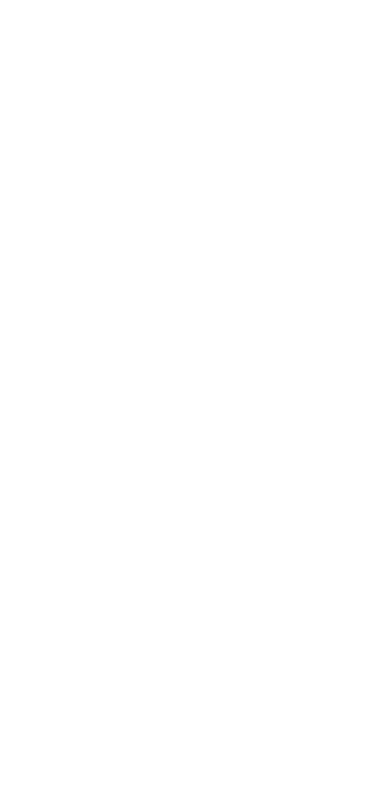
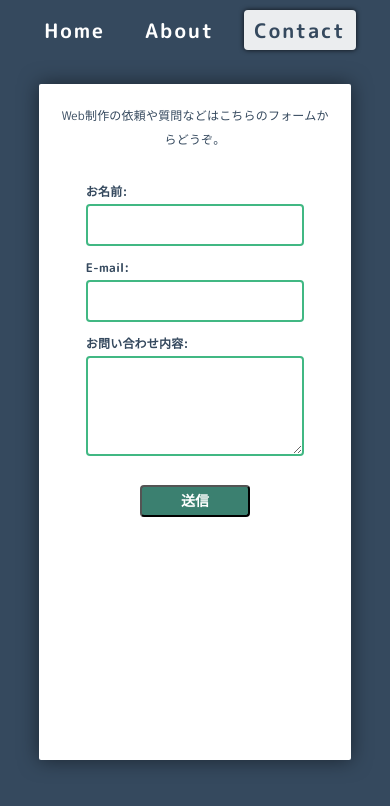
Before and after one commit to ryamakuchi/ryamakuchi.me, a Nuxt app: page /contact in a window 390 px wide. Shown: the top 806 px of the page. Built offline with nearby package versions, Linux system fonts and the light colour scheme.

Commit message:
レイアウトの微調整完了

```diff
--- a/src/assets/stylesheets/object/_utilities.scss
+++ b/src/assets/stylesheets/object/_utilities.scss
@@ -41,3 +41,11 @@
     opacity: 0.8;
   }
 }
+
+// Nuxtのトランジション設定
+.page-enter-active, .page-leave-active {
+  transition: opacity .5s;
+}
+.page-enter, .page-leave-to {
+  opacity: 0;
+}
--- a/src/components/TopNavigation.vue
+++ b/src/components/TopNavigation.vue
@@ -1,9 +1,9 @@
 <template>
   <div class="nav">
     <ul>
-      <li class="nav-item"><a href="./">Home</a></li>
-      <li class="nav-item"><a href="./about">About</a></li>
-      <li class="nav-item"><a href="./contact">Contact</a></li>
+      <li class="nav-item"><router-link to="/" exact>Home</router-link></li>
+      <li class="nav-item"><router-link to="/about">About</router-link></li>
+      <li class="nav-item"><router-link to="/contact">Contact</router-link></li>
     </ul>
   </div>
 </template>
@@ -19,27 +19,36 @@
 
     ul {
       padding: 0;
+      display: flex;
+      justify-content: center;
     }
 
     &-item {
       display: inline-block;
-      margin: 1rem 5%;
+      margin: 1rem;
 
       a {
+        display: block;
         color: #fff;
         font-size: 2rem;
         font-weight: bold;
         letter-spacing: 2px;
+        padding: 0 1rem;
+        border-radius: 4px;
+        transition: 0.5s;
+
+        &:hover {
+          color: #35495E;
+          background: rgba(255,255,255,0.5);
+          transition: 0.5s;
+        }
       }
-    }
-  }
 
-  @media (max-width: 768px) {
-    .nav {
-      text-align: left;
-
-      &-item {
-        width: 15%;
+      a.nuxt-link-active{
+        color: #35495E;
+        background: rgba(255,255,255,0.9);
+        box-shadow: 0 0px 5px rgba(0,0,0,0.8);
+        transition: 0.5s;
       }
     }
   }
--- a/src/pages/about.vue
+++ b/src/pages/about.vue
@@ -1,5 +1,5 @@
 <template>
-  <section class="about">
+  <div class="about">
     <div class="contents">
       <div class="avator">
         <img src="~/assets/images/thumbnail.jpg"/>
@@ -20,7 +20,7 @@
         <p class="skills-tag skills-tag-hobby">Bass</p>
       </div>
     </div>
-  </section>
+  </div>
 </template>
 
 <script>
@@ -40,7 +40,9 @@
     width: 80vw;
     height: 80vh;
     margin: 10vh auto 10vh;
-    background: linear-gradient(to left top, rgba(249,249,249,1), rgba(255,255,255,0.2));
+    background: #fff;
+    box-shadow: 0 0px 20px rgba(0,0,0,0.5);
+    border-radius: 2px;
     padding: 5%;
     text-align: center;
   }
--- a/src/pages/contact.vue
+++ b/src/pages/contact.vue
@@ -1,9 +1,28 @@
 <template>
-  <section class="contact">
-    <div class="form">
+  <div class="contact">
+    <form class="form" name="contact" method="POST" netlify>
+      <p>Web制作の依頼や質問などはこちらのフォームからどうぞ。</p>
+      <br>
+      <div class="form-item">
+        <label>お名前:</label>
+        <input type="text" name="name" required>
+      </div>
 
-    </div>
-  </section>
+      <div class="form-item">
+        <label>E-mail:</label>
+        <input type="email" name="email" required>
+      </div>
+
+      <div class="form-item">
+        <label>お問い合わせ内容:</label>
+        <textarea name="message" required></textarea>
+      </div>
+
+      <div class="submit">
+        <button type="submit" class="submit-button">送信</button>
+      </div>
+    </form>
+  </div>
 </template>
 
 <script>
@@ -11,9 +30,89 @@
 
 <style lang="scss" scoped>
   .contact {
+    position: absolute;
+    top: 0;
+    left: 0;
+    width: 100vw;
+    height: 100vh;
     background-color: #35495E;
   }
 
+  .form {
+    width: 80vw;
+    height: 80vh;
+    margin: 10vh auto 10vh;
+    background-color: #fff;
+    box-shadow: 0 0px 20px rgba(0,0,0,0.5);
+    border-radius: 2px;
+    padding: 5%;
+    text-align: center;
+
+    &-item {
+
+      label {
+        display: block;
+        width: 80%;
+        max-width: 700px;
+        margin: 0 auto;
+        text-align: left;
+        font-weight: bold;
+      }
+
+      input,
+      textarea {
+        width: 80%;
+        max-width: 700px;
+        margin: 0 auto 1rem;
+        padding: 0.5rem;
+        outline: none;
+        border: 2px solid #41b883;
+        border-radius: 4px;
+        background-color: #fff;
+        transition: 0.5s;
+
+        &:focus {
+          background-color: rgba(65, 184, 131, 0.2);
+          transition: 0.5s;
+        }
+      }
+
+      textarea {
+        height: 10rem;
+      }
+    }
+
+    .submit {
+      &-button {
+        width: 40%;
+        margin: 1rem 0 auto;
+        padding: 1rem;
+        background-color: #3b8070;
+        color: #fff;
+        border-radius: 4px;
+        font-weight: bold;
+        transition: 0.5s;
+        cursor: pointer;
+
+        &:hover {
+          transition: 0.5s;
+          background-color: #41b883;
+        }
+      }
+    }
+  }
+
   @media (max-width: 768px) {
+    .form {
+      p, label {
+        font-size: 1.2rem;
+      }
+
+      .submit {
+        &-button {
+          padding: 0 1rem;
+        }
+      }
+    }
   }
 </style>
--- a/src/pages/index.vue
+++ b/src/pages/index.vue
@@ -93,8 +93,16 @@
 
     &-icon {
       display: block;
-      margin: 2rem 0 2rem auto;
+      margin: 0 0 0 auto;
       width: 30%;
+      padding: 1rem;
+      transition: 0.5s;
+      border-radius: 4px;
+
+      &:hover {
+        background-color: rgba(255, 255, 255, 0.2);
+        transition: 0.5s;
+      }
 
       a {
         color: #fff;
@@ -131,13 +139,12 @@
     }
 
     .social {
-      top: 20%;
+      top: 30%;
       right: 10%;
       left: auto;
 
       &-icon {
-        width: 90%;
-        margin-left: 10%;
+        width: 80%;
 
         a {
           color: #fff;
@@ -163,4 +170,17 @@
       color: #fff;
     }
   }
+
+  @media (max-width: 1024px) and (max-height: 1366px) {
+    .bg-image {
+      position: absolute;
+      top: 50%;
+      left: 50%;
+      transform: translate(-50%, -50%);
+      display: block;
+      height: 100vh;
+      width: auto;
+      z-index: -2;
+    }
+  }
 </style>
```
